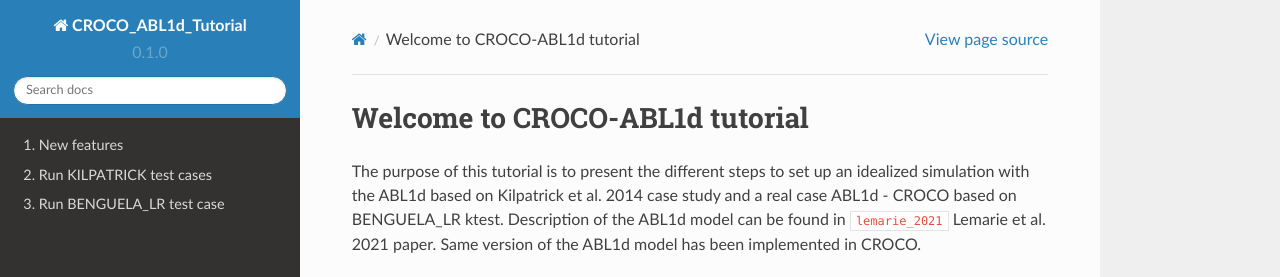
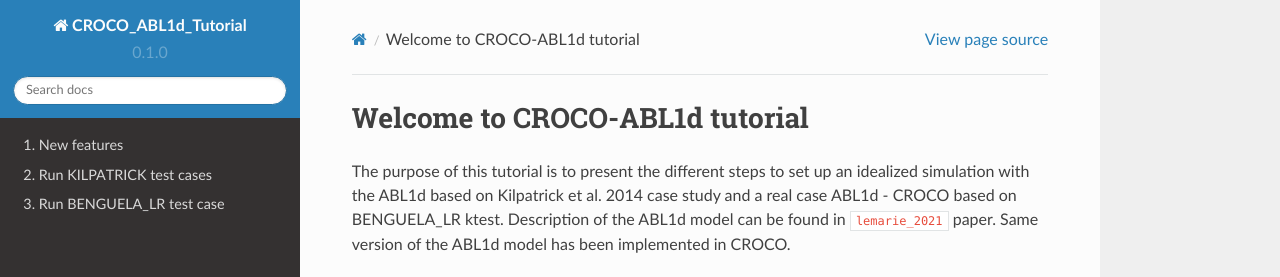
Before and after one commit to JorisPianezze/croco_abl1d_tutorial, a Sphinx documentation site: the page built from docs/source/index.rst, in a window 1280 px wide and 900 px high, cut to the strip 0-277 px from the top of the window. Built offline with Sphinx 7.4.7 and the Read the Docs theme 2.0.0, drawn with Linux system fonts in a browser that asks for light colours; cross-references to code outside the pages are shown as plain code.

```diff
--- a/docs/source/index.rst
+++ b/docs/source/index.rst
@@ -2,10 +2,8 @@ Welcome to CROCO-ABL1d tutorial
 ===================================
 
 The purpose of this tutorial is to present the different steps to set up an idealized simulation with the ABL1d based on Kilpatrick et al. 2014 case study
-and a real case ABL1d - CROCO based on BENGUELA_LR ktest. Description of the ABL1d model can be found in :cite:p:`lemarie_2021` Lemarie et al. 2021 paper.
+and a real case ABL1d - CROCO based on BENGUELA_LR ktest. Description of the ABL1d model can be found in :cite:p:`lemarie_2021` paper.
 Same version of the ABL1d model has been implemented in CROCO.
-
-.. bibliography::
 
 .. note::
 
@@ -20,3 +18,5 @@ Contents
    new_features
    cases_kilpatrick
    cases_benguela_lr
+
+.. bibliography::
```
